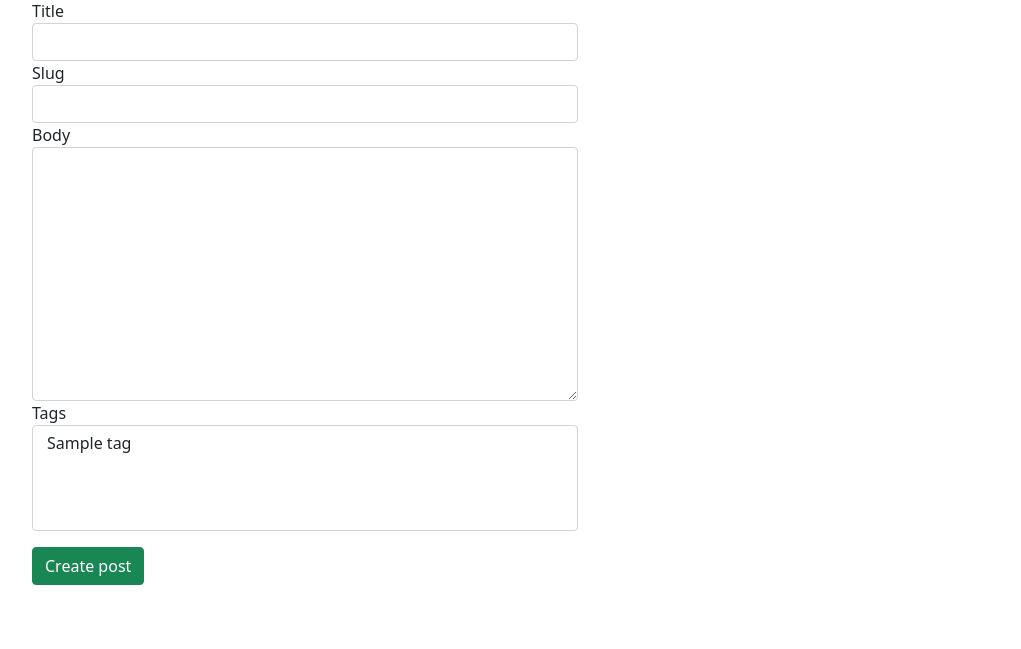
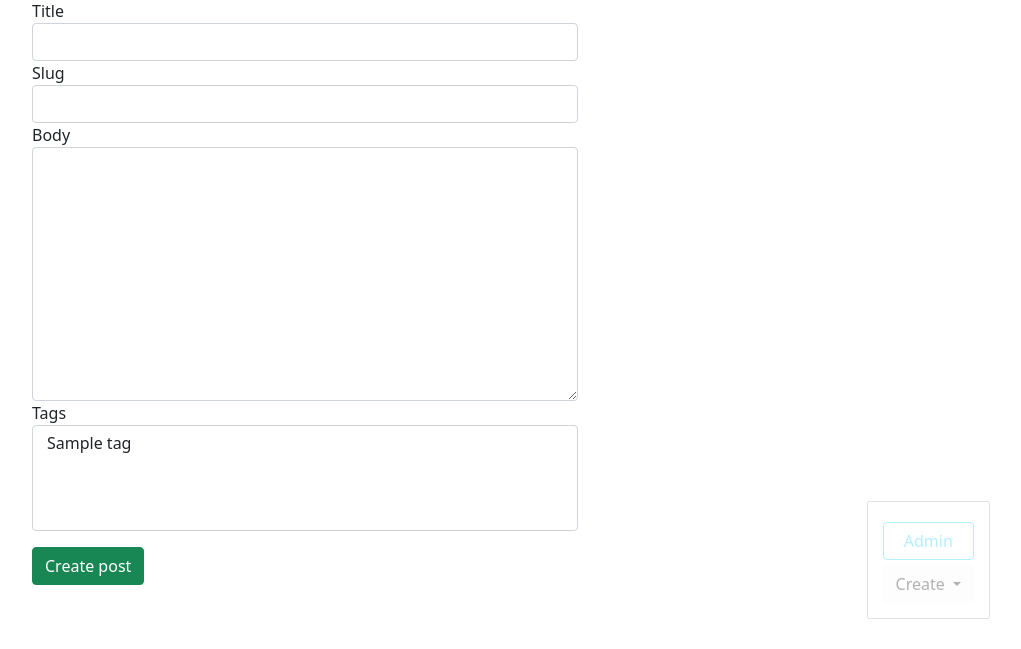
Before and after one commit to loverfish/blog_Molchanov, a Django app: page /post/create/ in a window 1280 px wide. Shown: the part 151-800 px from the top of the page, without its empty margins (240-1261 px from the left). Run offline with Django 3.2, Linux system fonts and the light colour scheme; tables that the repository leaves empty hold one stand-in row (values such as "Sample post").

Commit message:
Added admin-panel

```diff
--- a/blog/utlils.py
+++ b/blog/utlils.py
@@ -9,7 +9,11 @@ class ObjectDetailMixin:
 
     def get(self, request, slug):
         obj = get_object_or_404(self.model, slug__iexact=slug)
-        return render(request, self.template, context={self.model.__name__.lower(): obj})
+        return render(request, self.template, context={
+            self.model.__name__.lower(): obj,
+            'admin_panel': obj,
+            'detail': True,
+        })
 
 
 class ObjectCreateMixin:
--- a/blogengine/settings.py
+++ b/blogengine/settings.py
@@ -109,3 +109,4 @@ USE_TZ = True
 # https://docs.djangoproject.com/en/3.1/howto/static-files/
 
 STATIC_URL = '/static/'
+STATICFILES_DIRS = [os.path.join(BASE_DIR, 'static')]
--- /dev/null
+++ b/static/css/styles.css
@@ -0,0 +1,23 @@
+.admin-panel {
+    border: 1px solid #999;
+    border-radius: 2px;
+    position: fixed;
+    right: 50px;
+    bottom: 30px;
+    opacity: 0.3;
+    padding: 15px;
+
+}
+.admin-panel:hover{
+    opacity: 1;
+}
+
+.admin-panel a {
+    display: block;
+    margin: 5px 0px;
+}
+
+
+a.update, a.delete {
+    display: none;
+}
--- a/templates/base.html
+++ b/templates/base.html
@@ -1,8 +1,12 @@
+{% load static %}
+
 <!DOCTYPE html>
 <html lang="en">
 <head>
     <meta charset="UTF-8">
+    <meta name="viewport" content="width=device-width, initial-scale=1, shrink-to-fit=no">
     <link href="https://cdn.jsdelivr.net/npm/bootstrap@5.0.0-beta2/dist/css/bootstrap.min.css" rel="stylesheet" integrity="sha384-BmbxuPwQa2lc/FVzBcNJ7UAyJxM6wuqIj61tLrc4wSX0szH/Ev+nYRRuWlolflfl" crossorigin="anonymous">
+    <link rel="stylesheet" href="{% static 'css/styles.css' %}">
     <title>
         {% block title %}Blog Engine{% endblock %}
     </title>
@@ -43,5 +47,27 @@
     </div>
 </div>
 
+<div class="admin-panel align-item-center">
+    <a href="/admin/" class="btn btn-outline-info">Admin</a>
+    {% block admin-panel %}
+        <div class="btn-group">
+            <button type="button" class="btn btn-light dropdown-toggle" data-bs-toggle="dropdown" aria-expanded="false">
+                Create
+            </button>
+            <ul class="dropdown-menu">
+                <li><a class="dropdown-item" href="{% url 'post_create_url' %}">Post</a></li>
+                <li><a class="dropdown-item" href="{% url 'tag_create_url' %}">Tag</a></li>
+            </ul>
+        </div>
+
+        <a href="{{ admin_panel.get_update_url }}" class="btn btn-light update" style="{% if detail %}display:block;
+        {% endif %}">Update</a>
+        <a href="{{ admin_panel.get_delete_url }}" class="btn btn-danger delete" style="{% if detail %}display:block;
+        {% endif %}">Delete</a>
+    {% endblock %}
+</div>
+
+    <script src="https://cdn.jsdelivr.net/npm/bootstrap@5.0.0-beta2/dist/js/bootstrap.bundle.min.js" integrity="sha384-b5kHyXgcpbZJO/tY9Ul7kGkf1S0CWuKcCD38l8YkeH8z8QjE0GmW1gYU5S9FOnJ0" crossorigin="anonymous"></script>
+
 </body>
 </html>
```
